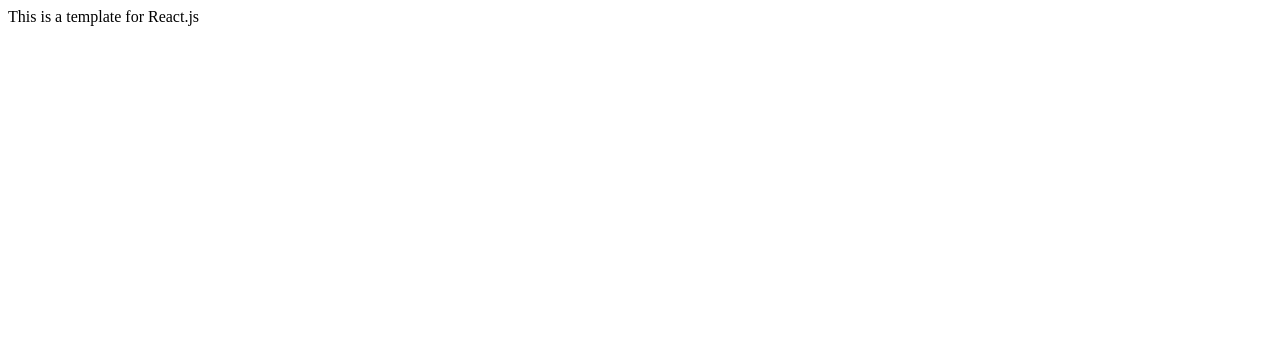
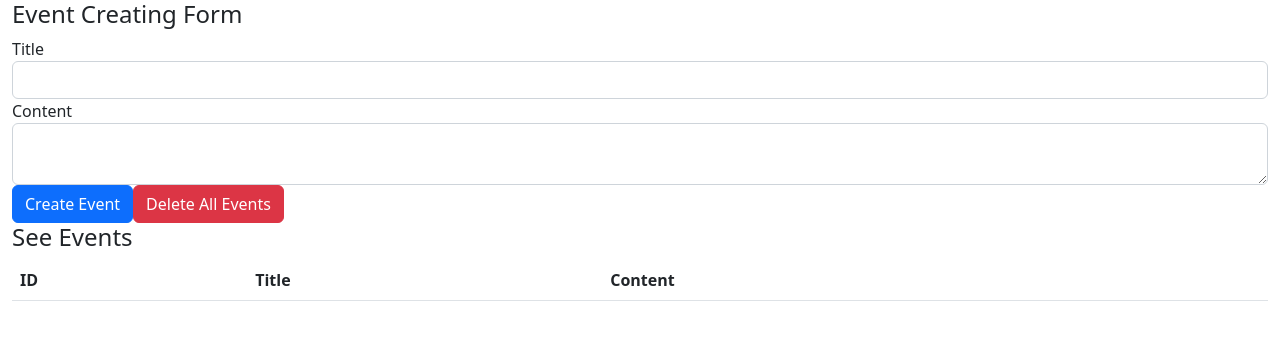
Before and after one commit to banban-22/react-hooks-101, a React (Create React App) app: page / in a window 1280 px wide. Shown: the top 340 px of the page. Built offline with nearby package versions, Linux system fonts and the light colour scheme.

Commit message:
created install bootstrap and designed

```diff
--- a/package.json
+++ b/package.json
@@ -6,6 +6,7 @@
     "@testing-library/jest-dom": "^5.16.5",
     "@testing-library/react": "^13.4.0",
     "@testing-library/user-event": "^13.5.0",
+    "bootstrap": "^5.2.2",
     "react": "^18.2.0",
     "react-dom": "^18.2.0",
     "react-scripts": "5.0.1",
--- a/src/App.js
+++ /dev/null
@@ -1,7 +0,0 @@
-import React from 'react';
-
-const App = () => {
-  return <div>This is a template for React.js</div>;
-};
-
-export default App;
--- /dev/null
+++ b/src/components/App.js
@@ -0,0 +1,39 @@
+import React from 'react';
+import 'bootstrap/dist/css/bootstrap.min.css';
+
+const App = () => {
+  return (
+    <div className="container-fluid">
+      <h4>Event Creating Form</h4>
+      <form action="">
+        <div className="form-group">
+          <label htmlFor="formEventTitle">Title</label>
+          <input type="text" className="form-control" id="formEventTitle" />
+        </div>
+
+        <div className="form-group">
+          <label htmlFor="formEventBody">Content</label>
+          <textarea type="text" className="form-control" id="formEventBody" />
+        </div>
+
+        <button className="btn btn-primary">Create Event</button>
+        <button className="btn btn-danger">Delete All Events</button>
+      </form>
+
+      <h4>See Events</h4>
+      <table className="table table-hover">
+        <thead>
+          <tr>
+            <th>ID</th>
+            <th>Title</th>
+            <th>Content</th>
+            <th></th>
+          </tr>
+        </thead>
+        <tbody></tbody>
+      </table>
+    </div>
+  );
+};
+
+export default App;
--- a/src/index.js
+++ b/src/index.js
@@ -1,10 +1,10 @@
 import React from 'react';
 import ReactDOM from 'react-dom/client';
-import App from './App';
+import App from './components/App';
 
 const root = ReactDOM.createRoot(document.getElementById('root'));
 root.render(
-  <React.StrictMode>
+  <>
     <App />
-  </React.StrictMode>
+  </>
 );
```
Also changed, not shown: 1 other file (tests, documents, lock files or other folders).
